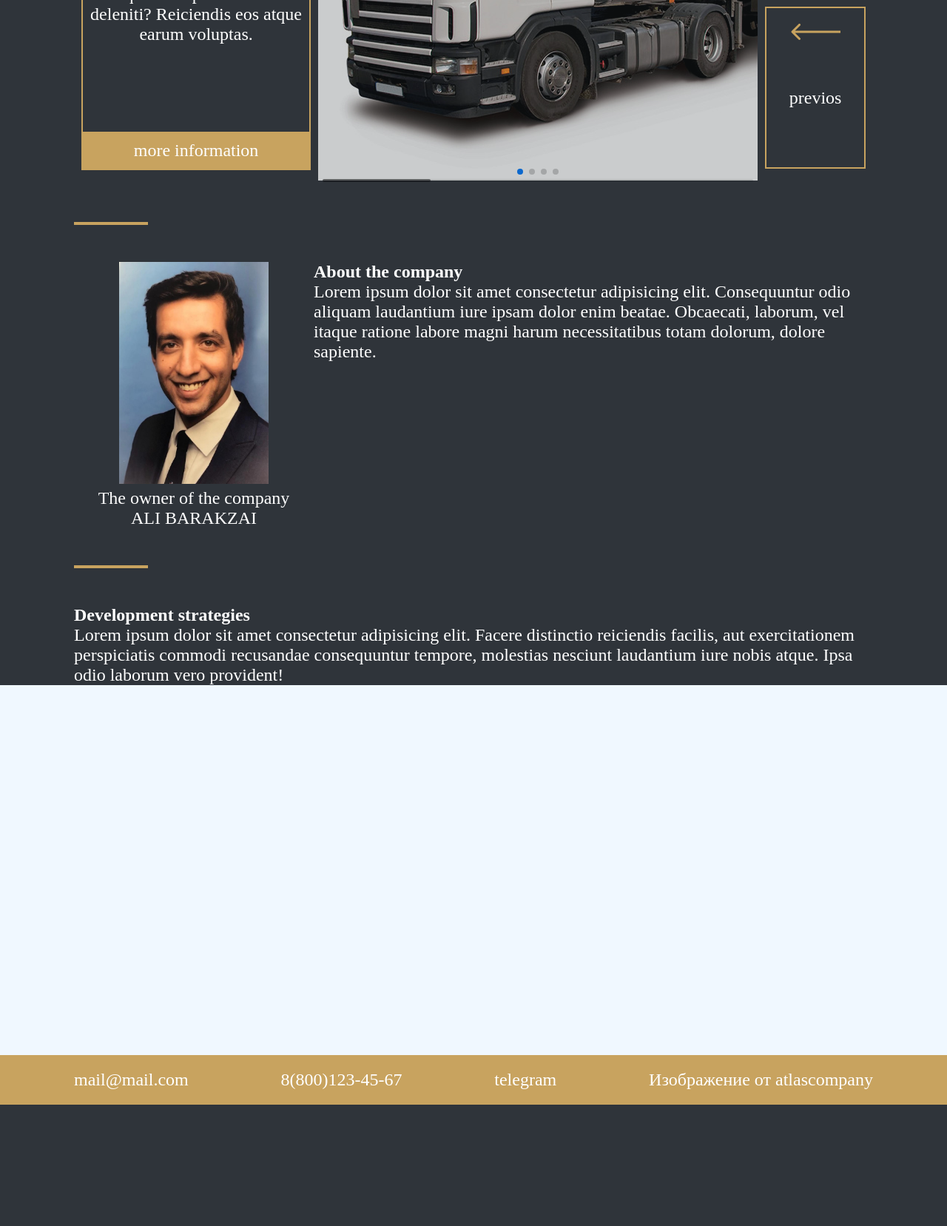
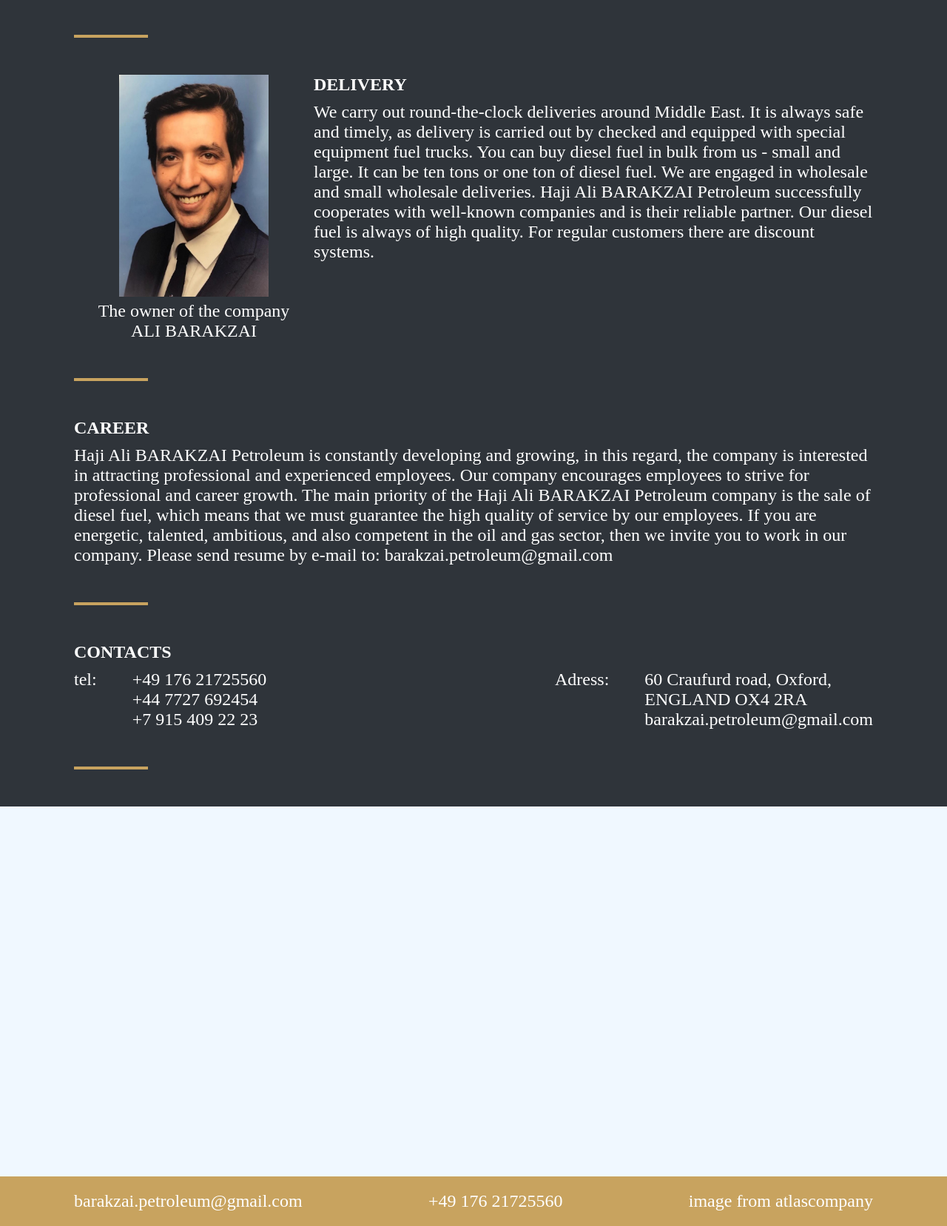
Before and after one commit to Ptolome/project_ALI, a plain HTML site: page index.html in a window 1280 px wide. Shown: the part 1094-2751 px from the top of the page at 74% size. Before the commit the page ends 2587 px from the top, so only its background shows below. Drawn offline with Linux system fonts and the light colour scheme.

Commit message:
Add files via upload

```diff
--- a/css/style.css
+++ b/css/style.css
@@ -10,7 +10,9 @@
 body {
     background-color:#2F343A;
 }
-
+h2 {
+    margin-bottom: 10px;
+}
 
 /* section {
 
@@ -170,8 +172,19 @@ body {
     max-width: 220px;
     max-height: 300px;
 }
+.contacts_info {
+    display: flex;
+    flex-direction: row;
+    justify-content: space-between;
+}
+.contacts_phone,.contacts_addres {
+    display: flex;
+    flex-direction: row;
 
-
+}
+.contacts_phone>span, .contacts_addres>span{
+    margin-right: 2em;
+}
 .map{
     width: 100%;
     height: 500px;
--- a/index.html
+++ b/index.html
@@ -5,6 +5,8 @@
     <meta name="viewport" content="width=device-width, initial-scale=1.0">
     <link rel="stylesheet" href="./css/swiper-bundle.min.css">
     <link rel="stylesheet" href="./css/style.css">
+
+
 
 
     <title>Ali gas</title>
@@ -17,10 +19,10 @@
                         <div class="header-change-lang">
                             <span class="btn-RUS header-top-menu_btn">РУС</span>
                             <span class="btn-ENG header-top-menu_btn">ENG</span>
-                            <span class="btn-PERS header-top-menu_btn">PERS</span>
+                            <span class="btn-PERS header-top-menu_btn" style="display: none;">PERS</span>
                         </div>
-                        <a href="tel:8(800)123-45-67">8(800)123-45-67</a>
-                        <a href="mailto:pt@yandex.ru">mail@mail.com</a>
+                        <a href="tel:8(800)123-45-67">+49 176 21725560 </a>
+                        <a href="mailto:pt@yandex.ru">barakzai.petroleum@gmail.com</a>
                     </div>
                 </div>
 
@@ -28,14 +30,14 @@
 
                         <div class="header-bottom-menu__logo">
                             <img src="./img/logo.png" alt="" width="50px" height="50px">
-                            <li  class="dict" name="0">Our oficces</li>
+                            <li  class="dict" name="0"><a href="#map">Our oficces</a></li>
                         </div>
                         <div class="header-bottom-menu__navigation">
                             <ul class="header-bottom-menu__navigation_list">
-                                <li class="dict" name="1">service</li>
-                                <li class="dict" name="2">about company</li>
-                                <li class="dict" name="3">vacansii</li>
-                                <li class="dict" name="4">contacts</li>
+                                <li class="dict" name="1"><a href="#anch1">about the company</a></li>
+                                <li class="dict" name="2"><a href="#anch2">delivery</a></li>
+                                <li class="dict" name="3"><a href="#anch3">career</a></li>
+                                <li class="dict" name="4"><a href="#anch4">contacts</a></li>
                             </ul>
                         </div>
 
@@ -45,21 +47,31 @@
     <main>
         <section class="herro">
             <div class="mw herro__container">
-                <h1  class="herro_title"> hard trannsportation</h1>
-                <div class="herro_description">еревозка крупногабаритных грузов по России и Европе. Полное экспедирование, страхование, упаковка и хранение грузов</div></div>
+                <h1  class="herro_title"> DIESEL FUEL IN MIDDLE EAST
+                </h1>
+                <div class="herro_description">We guarantee the high quality of all our brands of fuel.<br>
+                    We form an individual approach for each client.
+                    </div></div>
 
         </section>
         <div class="mw"> <div class="line-seporation"></div></div>
+       <section class="about_company mw" id="anch1">
+        <h2>ABOUT THE COMPANY</h2>
+        Haji Ali BARAKZAI Petroleum Ltd. carries out wholesale of diesel fuel with delivery to the countries of Middle East such as Uzbekistan, Tajikistan, Pakistan, Afghanistan etc. We sell diesel fuel of the declared quality. We work individually with each of our clients. We guarantee that diesel fuel will be delivered in proper conditions, and all tanks will undergo a thorough inspection before loading.
+It is important to understand that the final quality of the oil product largely depends on how correctly storage is carried out. One of our activities is the provision of equipment for rent, as well as modern high-quality tanks for storing petroleum products directly on the client's premises.
+You can check the prices for diesel fuel and get advice on any questions you are interested in from our specialists at the telephone numbers indicated on the website.
 
 
-        <section class="our-products">
+       </section>
+
+        <section class="our-products" style="display: none;">
             <div class="mw our-products__columns">
                 <div class="our-products__column-left">
                     <h2 class="our-products__column-left_title">road or railway</h2>
                     <div class="our-products__column-left_description">Lorem ipsum dolor sit amet consectetur adipisicing elit. Minima sint eveniet enim perferendis. Eius possimus voluptatibus quam esse mollitia libero maxime! Aliquid voluptatibus dolor deleniti? Reiciendis eos atque earum voluptas. </div>
                     <div class="our-products__column-left_btn btn"><a href="">more information</a></div>
                 </div>
-                <div class="our-products__column-right">
+                <div class="our-products__column-right" >
                      <!-- Slider main container -->
                      <div class="swiper img-slider">
                         <!-- Additional required wrapper -->
@@ -98,7 +110,7 @@
 
         </section>
         <div class="mw"> <div class="line-seporation"></div></div>
-        <section class="about-us mw">
+        <section class="about-us mw" id="anch2">
 
                 <figure class="about-us_picture">
 
@@ -108,36 +120,67 @@
                 </figure>
 
                 <div class="about-us_description">
-                    <h2>About the company</h2>
+                    <h2>DELIVERY </h2>
                     <span>
-                        Lorem ipsum dolor sit amet consectetur adipisicing elit. Consequuntur odio aliquam laudantium iure ipsam dolor enim beatae. Obcaecati, laborum, vel itaque ratione labore magni harum necessitatibus totam dolorum, dolore sapiente.
+                        We carry out round-the-clock deliveries around Middle East. It is always safe and timely, as delivery is carried out by checked and equipped with special equipment fuel trucks.
+You can buy diesel fuel in bulk from us - small and large. It can be ten tons or one ton of diesel fuel. We are engaged in wholesale and small wholesale deliveries. Haji Ali BARAKZAI Petroleum successfully cooperates with well-known companies and is their reliable partner. Our diesel fuel is always of high quality.
+For regular customers there are discount systems.
+
                     </span>
                 </div>
 
 
         </section>
         <div class="mw"> <div class="line-seporation"></div></div>
-        <section class="strategies mw">
-            <h2 class="strategies-title">Development strategies</h2>
+        <section class="strategies mw" id="anch3">
+            <h2 class="strategies-title">CAREER</h2>
             <div class="strategies-cards">
 
             </div>
             <div class="strategies-description">
-                Lorem ipsum dolor sit amet consectetur adipisicing elit. Facere distinctio reiciendis facilis, aut exercitationem perspiciatis commodi recusandae consequuntur tempore, molestias nesciunt laudantium iure nobis atque. Ipsa odio laborum vero provident!
+                Haji Ali BARAKZAI Petroleum is constantly developing and growing, in this regard, the company is interested in attracting professional and experienced employees. Our company encourages employees to strive for professional and career growth.
+                The main priority of the Haji Ali BARAKZAI Petroleum company is the sale of diesel fuel, which means that we must guarantee the high quality of service by our employees. If you are energetic, talented, ambitious, and also competent in the oil and gas sector, then we invite you to work in our company.
+                 Please send resume by e-mail to: barakzai.petroleum@gmail.com
+
             </div>
 
         </section>
+        <div class="mw"> <div class="line-seporation"></div></div>
+        <section class="contacts mw" id="anch4">
+            <h2>CONTACTS</h2>
+            <div class="contacts_info">
+
+                <div class="contacts_phone">
+                    <span>tel:</span>
+                    <div>
+                        <span>+49 176 21725560 </span><br>
+                        <span>+44 7727 692454</span><br>
+                        <span>+7 915 409 22 23</span>
+                    </div>
+                </div>
+
+                <div class="contacts_addres">
+                    <span>Adress:</span>
+                    <div>
+                        <span>60 Craufurd road, Oxford,<br> ENGLAND OX4 2RA</span><br>
+                        <span>barakzai.petroleum@gmail.com</span>
+                    </div>
+                </div>
+            </div>
+        </section>
+        <div class="mw"> <div class="line-seporation"></div></div>
         <section >
             <div class="map" id="map"></div>
         </section>
+
     </main>
     <footer>
         <div class="footer__wrapper mw">
-            <div class="footer_email"><a href="mailto:pt@yandex.ru">mail@mail.com</a></div>
-            <div class="footer_phone"><a href="tel:8(800)123-45-67">8(800)123-45-67</a></div>
-            <div class="footer_telegram"> telegram</div>
+            <div class="footer_email"><a href="mailto:pt@yandex.ru">barakzai.petroleum@gmail.com</a></div>
+            <div class="footer_phone"><a href="tel:8(800)123-45-67">+49 176 21725560 </a></div>
+            <!-- <div class="footer_telegram"> telegram</div> -->
 
-            <a href="https://ru.freepik.com/free-photo/oil-rigs-in-sunset-created-with-generative-ai-technology_40871242.htm#query=%D0%B4%D0%BE%D0%B1%D1%8B%D1%87%D0%B0%20%D0%BD%D0%B5%D1%84%D1%82%D0%B8&position=16&from_view=keyword&track=ais">Изображение от atlascompany</a>
+            <a href="https://ru.freepik.com/free-photo/oil-rigs-in-sunset-created-with-generative-ai-technology_40871242.htm#query=%D0%B4%D0%BE%D0%B1%D1%8B%D1%87%D0%B0%20%D0%BD%D0%B5%D1%84%D1%82%D0%B8&position=16&from_view=keyword&track=ais">image from atlascompany</a>
         </div>
     </footer>
     <script src="./js/swiper-bundle.min.js"></script>
--- a/js/main.js
+++ b/js/main.js
@@ -29,7 +29,7 @@ const swiper = new Swiper('.swiper', {
 
 function init(){
   let map = new ymaps.Map('map',{
-    center: [55.205247, 25.077816],
+    center: [51.752150, -1.258504],
     zoom:10
   })
 }
```
